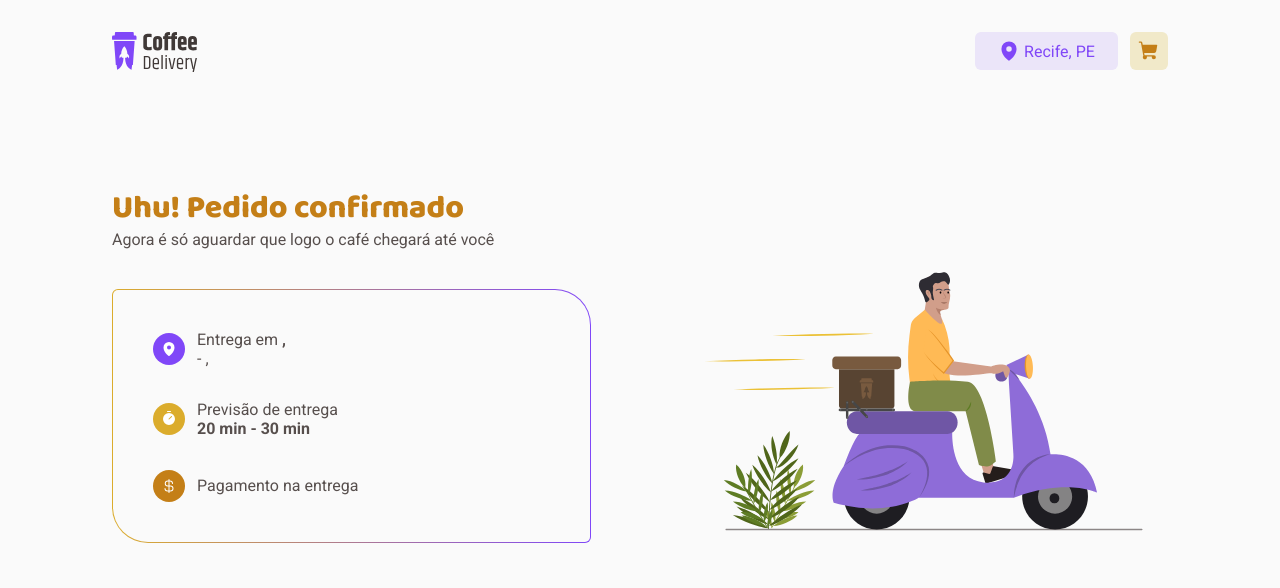
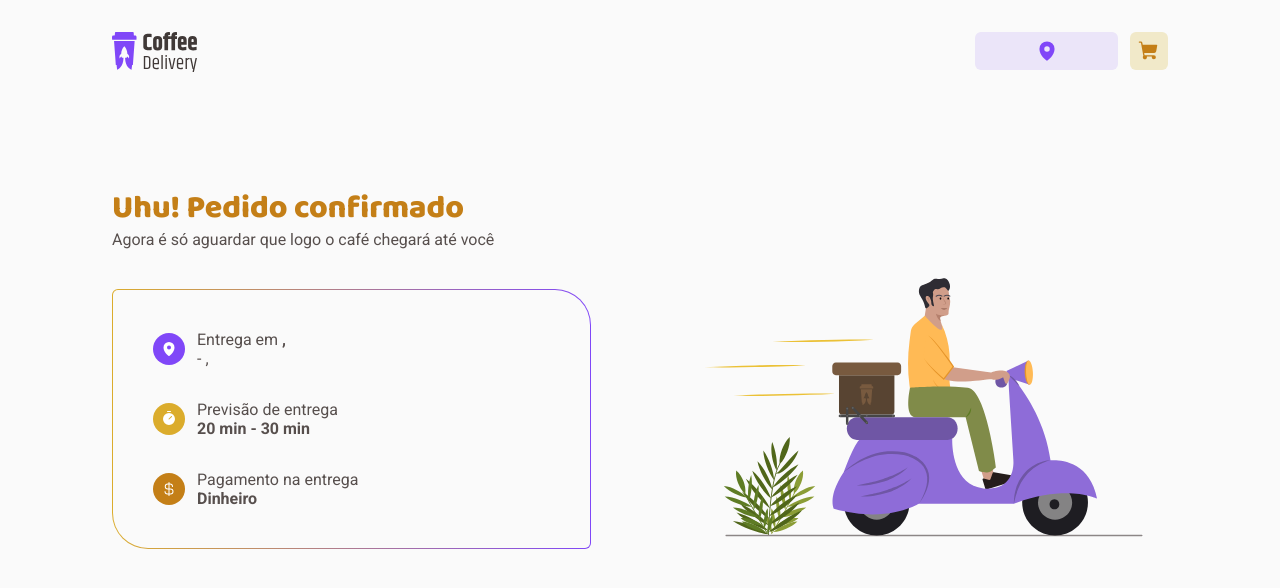
Before and after one commit to killer-cf/coffee-delivery-ignite, a React (Vite) app: page /order in a window 1280 px wide. Shown: the top 588 px of the page. Built offline with nearby package versions, Linux system fonts and the light colour scheme.

Commit message:
feat: localStorage update and others

```diff
--- a/src/components/Header/index.tsx
+++ b/src/components/Header/index.tsx
@@ -1,12 +1,17 @@
-import { HeaderContainer, LocationContainer, NavContainer } from './styles'
-import Logo from '../../assets/logo.svg'
 import { ShoppingCart, MapPin } from 'phosphor-react'
 import { NavLink } from 'react-router-dom'
 import { useContext } from 'react'
+
+import { HeaderContainer, LocationContainer, NavContainer } from './styles'
+import Logo from '../../assets/logo.svg'
 import { CartContext } from '../../contexts/CartContext'
+import { DeliveryAddressContext } from '../../contexts/DeliveryAddressContext'
 
 export function Header() {
   const { itens } = useContext(CartContext)
+  const { deliveryAddress } = useContext(DeliveryAddressContext)
+
+  const { cidade, uf } = deliveryAddress
 
   const itensTotal = itens.reduce((total, item) => {
     return (total += item.quantity)
@@ -22,10 +27,10 @@ export function Header() {
           <div className="boll">
             <p>{itensTotal}</p>
           </div>
-        )}
+        )}{' '}
         <LocationContainer>
           <MapPin weight="fill" size={22} />
-          <p>Recife, PE</p>
+          {!!cidade && !!uf && <p>{`${cidade}, ${uf}`}</p>}
         </LocationContainer>
         <NavLink to="/checkout">
           <ShoppingCart weight="fill" size={22} />
--- a/src/contexts/DeliveryAddressContext.tsx
+++ b/src/contexts/DeliveryAddressContext.tsx
@@ -1,9 +1,10 @@
-import { createContext, ReactNode, useReducer } from 'react'
+import { createContext, ReactNode, useEffect, useReducer } from 'react'
 import { createDeliveryAddressAction } from '../reducers/deliveryAddress/actions'
 import {
   DeliveryAddress,
   deliveryAddressReducer,
 } from '../reducers/deliveryAddress/reducer'
+import { capitalize } from '../utils/functions'
 
 interface DeliveryAddressContextType {
   deliveryAddress: DeliveryAddress
@@ -21,7 +22,9 @@ interface DeliveryAddressProviderProps {
 export function DeliveryAddressProvider({
   children,
 }: DeliveryAddressProviderProps) {
-  const [deliveryAddressState, dispatch] = useReducer(deliveryAddressReducer, {
+  const [deliveryAddressState, dispatch] = useReducer(
+    deliveryAddressReducer,
+    {
       deliveryAddress: {
         cep: '',
         rua: '',
@@ -32,12 +35,41 @@ export function DeliveryAddressProvider({
         uf: '',
         paymentOption: '',
       },
-  })
+    },
+    (initialState) => {
+      const storedStateAsJSON = localStorage.getItem(
+        '@coffee-delivery:deliveryAddress-1.0.0',
+      )
+
+      if (storedStateAsJSON) {
+        return { deliveryAddress: JSON.parse(storedStateAsJSON) }
+      }
+
+      return initialState
+    },
+  )
 
   const { deliveryAddress } = deliveryAddressState
 
+  useEffect(() => {
+    const dataJSON = JSON.stringify(deliveryAddress)
+
+    localStorage.setItem('@coffee-delivery:deliveryAddress-1.0.0', dataJSON)
+  }, [deliveryAddress])
+
   function createDeliveyAddress(data: DeliveryAddress) {
-    dispatch(createDeliveryAddressAction(data))
+    const newDataFormated: DeliveryAddress = {
+      bairro: capitalize(data.bairro),
+      rua: capitalize(data.rua),
+      cidade: capitalize(data.cidade),
+      uf: data.uf.toUpperCase(),
+      cep: data.cep,
+      complemento: data.complemento,
+      numero: data.numero,
+      paymentOption: data.paymentOption,
+    }
+
+    dispatch(createDeliveryAddressAction(newDataFormated))
   }
 
   return (
--- a/src/pages/Order/index.tsx
+++ b/src/pages/Order/index.tsx
@@ -1,5 +1,7 @@
 import { useContext } from 'react'
+import { CurrencyDollar, MapPin, Timer } from 'phosphor-react'
 
+import confirmedImage from '../../assets/confirmed-image.svg'
 import { DeliveryAddressContext } from '../../contexts/DeliveryAddressContext'
 import {
   IconCircle,
@@ -8,13 +10,20 @@ import {
   OrderContent,
   OrderSuccessContainer,
 } from './styles'
-import confirmedImage from '../../assets/confirmed-image.svg'
-import { CurrencyDollar, MapPin, Timer } from 'phosphor-react'
 
 export function Order() {
   const { deliveryAddress } = useContext(DeliveryAddressContext)
 
-  const { cidade, paymentOption, numero, uf, rua, bairro } = deliveryAddress
+  let { cidade, paymentOption, numero, uf, rua, bairro } = deliveryAddress
+
+  if (paymentOption === 'credit-card') {
+    paymentOption = 'Cartão de Crédito'
+  } else if (paymentOption === 'debit-card') {
+    paymentOption = 'Cartão de Débito'
+  } else {
+    paymentOption = 'Dinheiro'
+  }
+
   return (
     <OrderSuccessContainer>
       <div>
@@ -32,7 +41,7 @@ export function Order() {
                 <p>
                   Entrega em <strong>{`${rua}, ${numero}`}</strong>
                 </p>
-                <p>{`${bairro} - ${cidade}, ${uf.toUpperCase()}`}</p>
+                <p>{`${bairro} - ${cidade}, ${uf}`}</p>
               </div>
             </InfoBox>
 
--- /dev/null
+++ b/src/utils/functions.ts
@@ -0,0 +1,9 @@
+export function capitalize(string: string) {
+  const palavras = string.split(' ')
+
+  for (let i = 0; i < palavras.length; i++) {
+    palavras[i] = palavras[i][0].toUpperCase() + palavras[i].substring(1)
+  }
+
+  return palavras.join(' ')
+}
```
Lines whose indentation alone changed are shown as unchanged.
